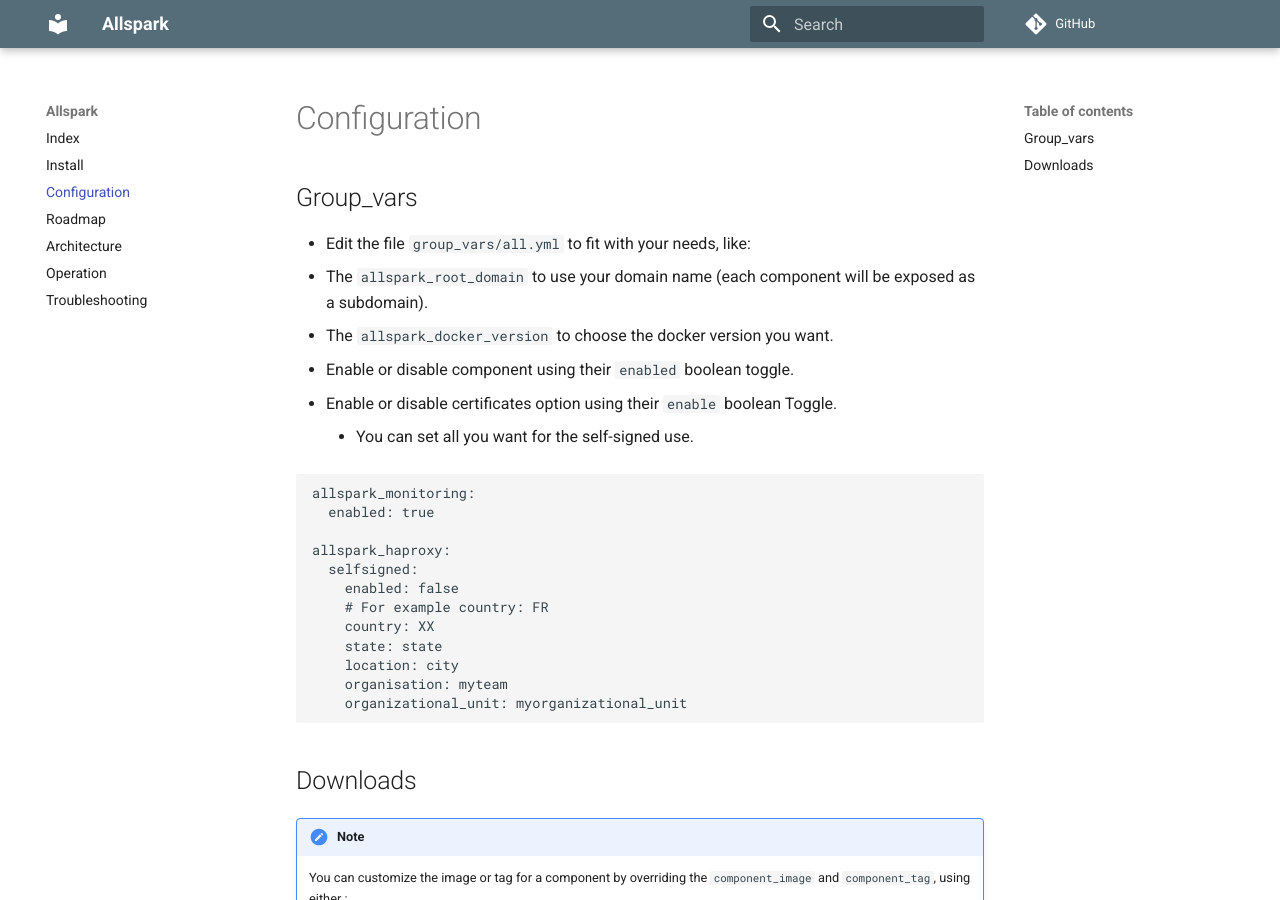
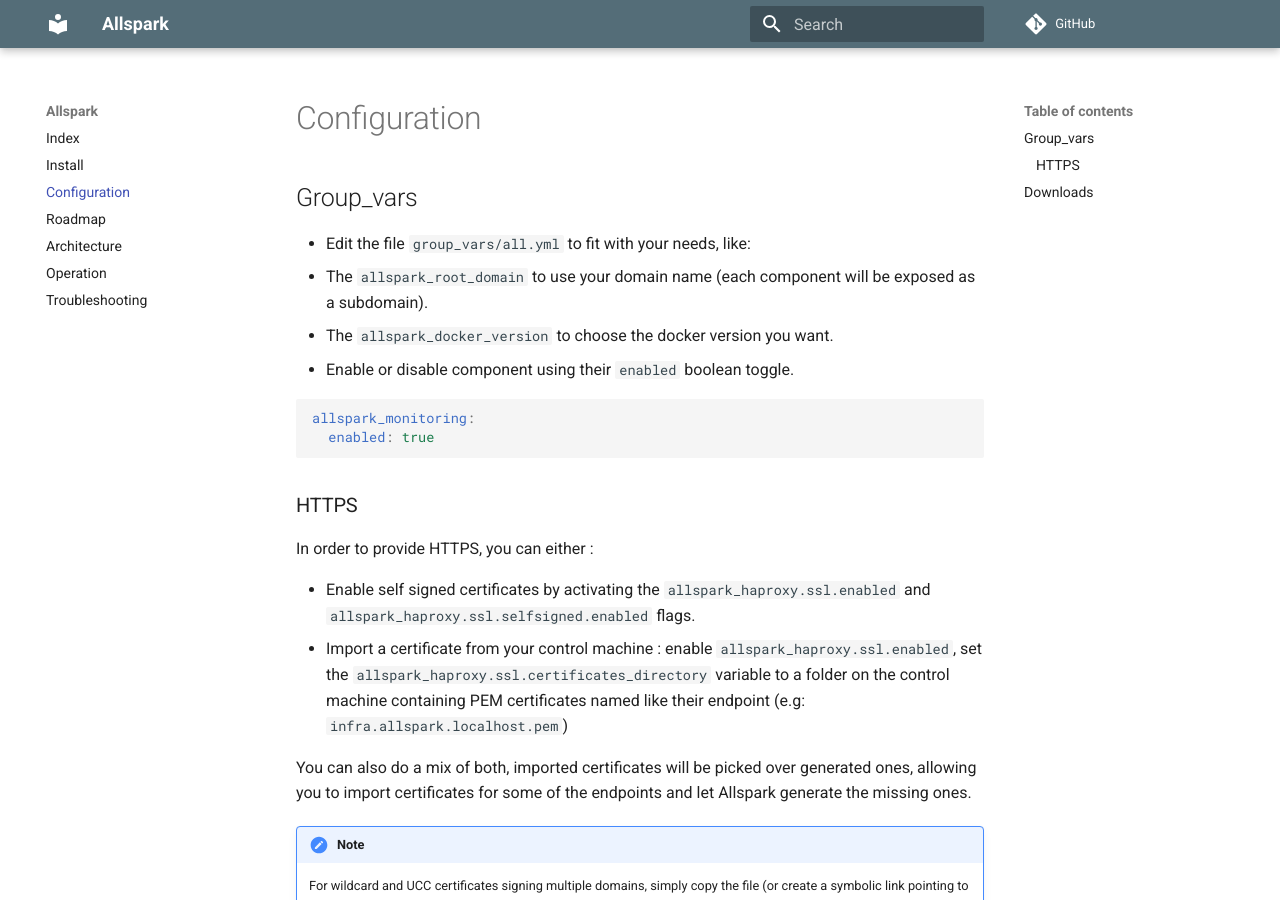
Before and after one commit to actiniumio/allspark, an MkDocs documentation site: the page built from docs/nav/configuration.md, in a window 1280 px wide and 900 px high. Built offline with MkDocs 1.6.1 and Material for MkDocs 9.7.7, drawn with Linux system fonts in a browser that asks for light colours; comment, search, counter and statistics services are not loaded; some of the changed text lies outside the part shown.

Commit message:
HTTPS documentation

````diff
--- a/docs/nav/configuration.md
+++ b/docs/nav/configuration.md
@@ -7,23 +7,31 @@
     (each component will be exposed as a subdomain).
   - The `allspark_docker_version` to choose the docker version you want.
   - Enable or disable component using their `enabled` boolean toggle.
-  - Enable or disable certificates option using their `enable` boolean Toggle.
-    - You can set all you want for the self-signed use.
 
-```
+```yaml
 allspark_monitoring:
   enabled: true
+```
 
-allspark_haproxy:
-  selfsigned:
-    enabled: false
-    # For example country: FR
-    country: XX
-    state: state
-    location: city
-    organisation: myteam
-    organizational_unit: myorganizational_unit
-```
+### HTTPS
+
+In order to provide HTTPS, you can either :
+
+- Enable self signed certificates by activating the `allspark_haproxy.ssl.enabled` and `allspark_haproxy.ssl.selfsigned.enabled` flags.
+- Import a certificate from your control machine : enable `allspark_haproxy.ssl.enabled`,
+set the `allspark_haproxy.ssl.certificates_directory` variable to a folder on the control machine
+containing PEM certificates named like their endpoint (e.g: `infra.allspark.localhost.pem`)
+
+You can also do a mix of both, imported certificates will be picked over generated ones,
+allowing you to import certificates for some of the endpoints and let Allspark generate
+the missing ones.
+
+!!! note
+    For wildcard and UCC certificates signing multiple domains, simply copy the file (or create a symbolic link pointing to it) to mirror the new endpoint
+    e.g:
+    ```sh
+    cp infra.allspark.localhost.pem chat.allspark.localhost
+    ```
 
 ## Downloads
 
````
